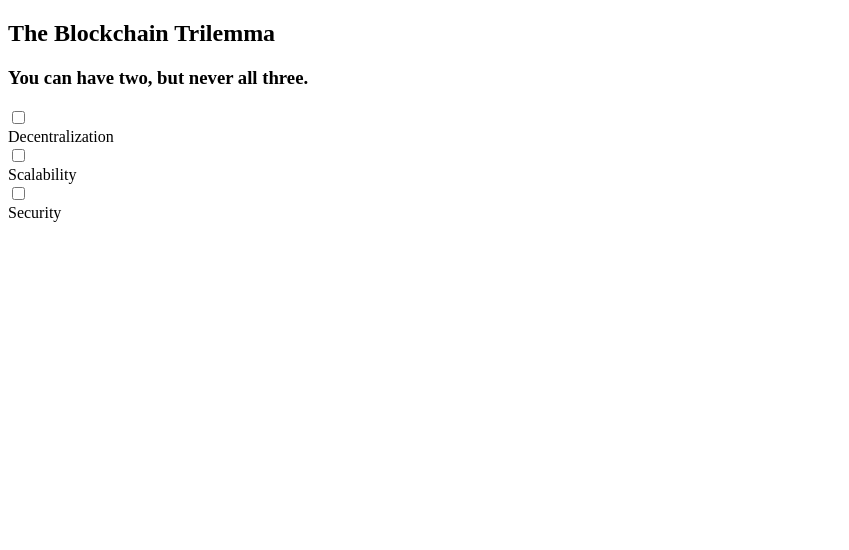
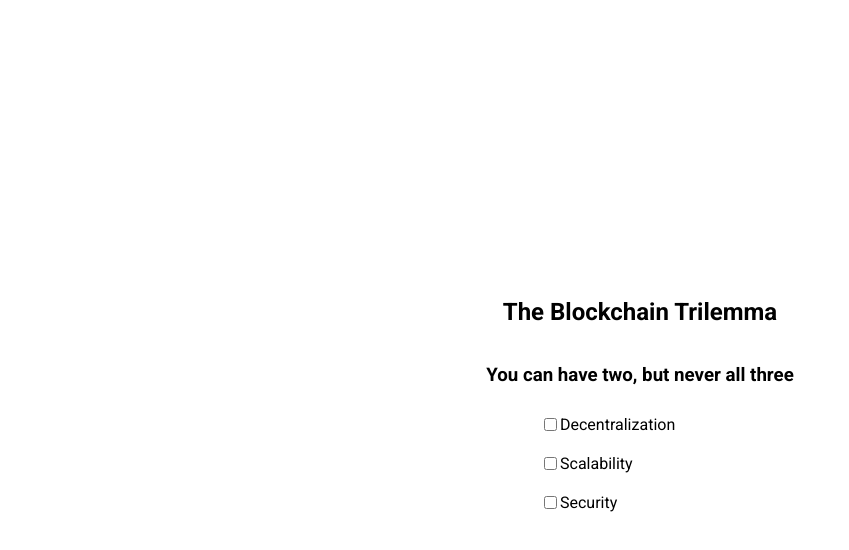
Before and after one commit to speyrot/Blockchain-Trilema, a plain HTML site: page index.html in a window 1280 px wide. Shown: the whole page, without its empty margins (0-849 px from the left). Drawn offline with Linux system fonts and the light colour scheme.

Commit message:
forgot to add stylesheet link

```diff
--- a/index.html
+++ b/index.html
@@ -3,11 +3,12 @@
 <head>
     <meta charset="UTF-8">
     <meta name="viewport" content="width=device-width, initial-scale=1.0">
+    <link rel="stylesheet" href="style.css"/>
     <title>Blockchain Trilemma</title>
 </head>
 <body>
     <h2>The Blockchain Trilemma</h2>
-    <h3>You can have two, but never all three.</h3>
+    <h3>You can have two, but never all three</h3>
     <div class="toggle-container">
         <input type="checkbox" id="good" class="toggle">
         <label for="good" class="label">
--- a/style.css
+++ b/style.css
@@ -14,3 +14,10 @@ body {
     overflow: hidden;
     margin: 0;
 }
+
+.toggle-container {
+    display: flex;
+    align-items: center;
+    margin: 10px 0;
+    width: 200px;
+}
```
